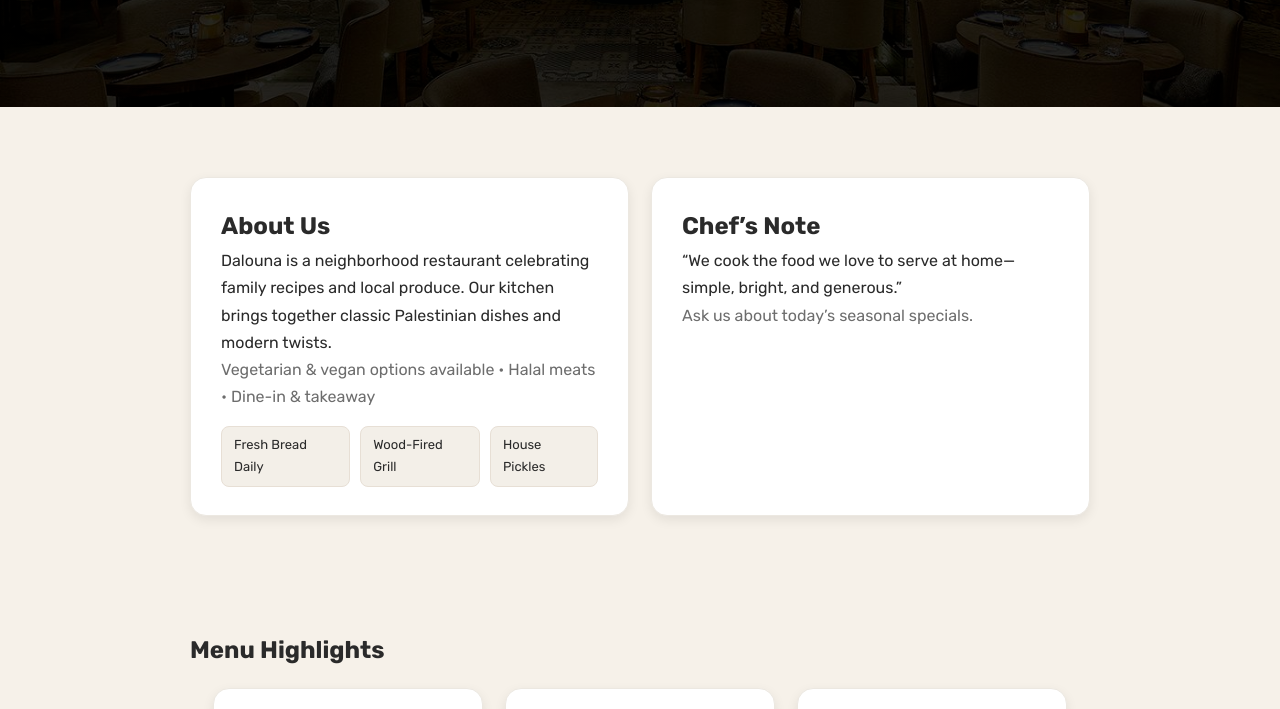
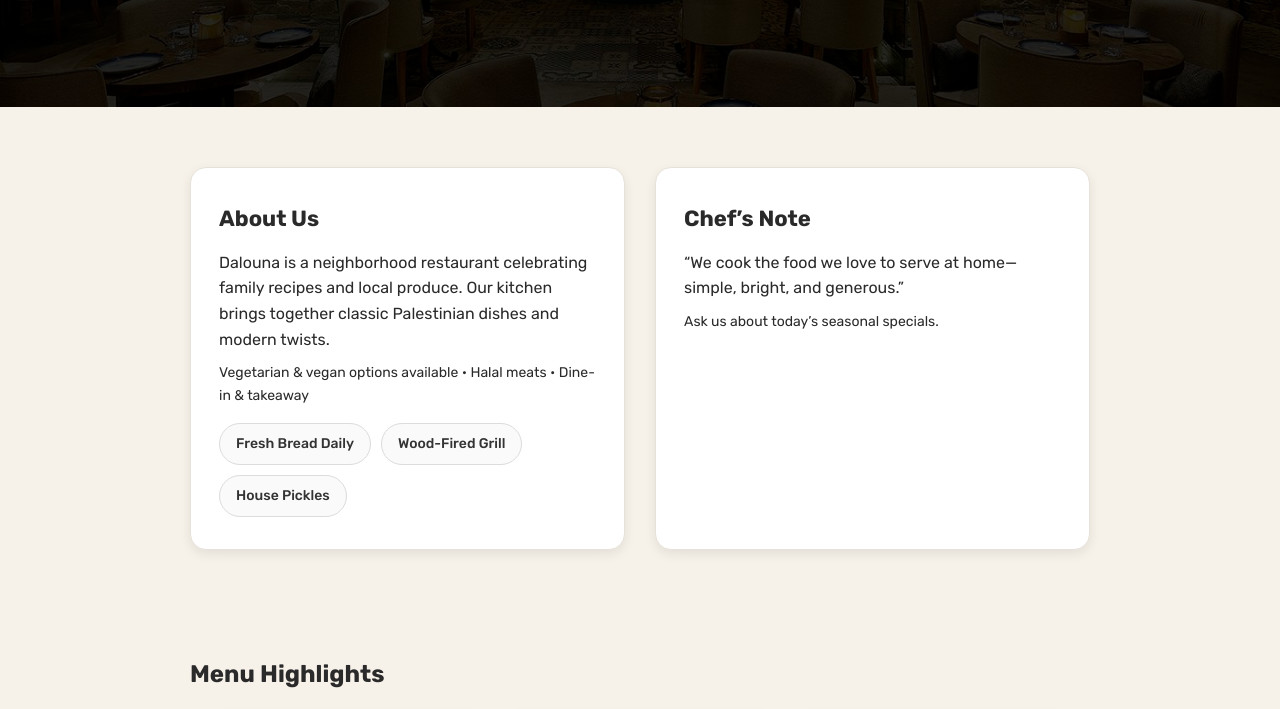
Before and after one commit to yazanshawa/dalouna--12428589-, a plain HTML site: page index.html in a window 1280 px wide. Shown: the part 478-1187 px from the top of the page. Drawn offline with Linux system fonts and the light colour scheme.

Commit message:
Update style.css

```diff
--- a/css/style.css
+++ b/css/style.css
@@ -26,7 +26,7 @@ body{font-family:"Rubik",sans-serif;background:var(--bg);color:var(--ink);line-h
 .hours-container,
 .findus-container{max-width:var(--container);margin:0 auto;padding:0 25px}
 
-/* Header */
+
 .site-header{background:#fff;box-shadow:0 1px 4px rgba(0,0,0,.06);padding:14px 0}
 .navbar{display:flex;align-items:center;justify-content:space-between}
 .logo{font-weight:700;font-size:22px;color:var(--brand)}
@@ -34,7 +34,7 @@ body{font-family:"Rubik",sans-serif;background:var(--bg);color:var(--ink);line-h
 .nav-menu a{text-decoration:none;color:#333;font-weight:500}
 .nav-menu a:hover{color:var(--brand)}
 
-/* Hero */
+
 .hero{
   height:520px;
   background:
@@ -43,12 +43,12 @@ body{font-family:"Rubik",sans-serif;background:var(--bg);color:var(--ink);line-h
   display:flex;align-items:center;justify-content:center;text-align:center;color:#fff
 }
 .hero-text{max-width:700px;padding:0 20px}
-.badge-tag{display:inline-block;background:rgba(255,255,255,.22);padding:6px 14px;border-radius:999px;font-size:13px;margin-bottom:12px}
+.badge-tag{display:inline-block;background:rgba(255,255,255,.22);padding:6px 14px;border-radius:999px;font-size:13px;margin-bottom:12px;background-color:#0a8c7d}
 .hero h1{font-size:42px;margin:6px 0 8px;font-weight:700}
 .hero p{color:#f0f0f0;margin-bottom:14px}
 .menu-btn{display:inline-block;background:var(--brand);color:#fff;text-decoration:none;font-weight:700;padding:10px 22px;border-radius:999px;box-shadow:0 10px 24px rgba(10,140,125,.28)}
 
-/* Card base */
+
 .card{
   background:var(--card);
   border-radius:var(--radius);
@@ -57,14 +57,20 @@ body{font-family:"Rubik",sans-serif;background:var(--bg);color:var(--ink);line-h
   padding:28px 30px;
 }
 
-/* About */
+
 #about{padding:70px 0}
 .about-container{display:grid;grid-template-columns:1fr 1fr;gap:var(--gap)}
 .feature-tags{display:flex;gap:10px;margin-top:16px}
-.feature-tags span{padding:7px 12px;border-radius:8px;background:#f3efe8;border:1px solid #e7dfd5;font-size:13px}
+.feature-tags span{background-color: #fff;
+    color: #333;
+    border: 1px solid #ccc;
+    border-radius: 9999px;
+    padding: 10px 20px;
+    font-size: 14px;
+    cursor: pointer;
+    transition: all 0.3s ease;}
 .muted{color:var(--muted)}
 
-/* Menu */
 #menu{padding:44px 0}
 .section-title{text-align:left;max-width:var(--container);margin:0 auto 18px;padding:0 25px;font-size:24px;font-weight:700}
 .menu-grid{display:grid;grid-template-columns:repeat(3,270px);justify-content:center;gap:var(--gap)}
@@ -75,19 +81,19 @@ body{font-family:"Rubik",sans-serif;background:var(--bg);color:var(--ink);line-h
 .dish span{font-size:16px;font-weight:700;color:var(--brand)}
 .note{max-width:var(--container);margin:8px auto 0;padding:0 25px;font-size:12.5px;color:#8a8a8a}
 
-/* Hours & Reserve */
+
 #hours{padding:44px 0}
 .hours-container{display:grid;grid-template-columns:1fr 1fr;gap:var(--gap)}
 .time-row{display:flex;justify-content:space-between;padding:10px 0;border-bottom:1px dashed #e6e0d7}
 .time-row:last-child{border-bottom:0}
 
-/* Find Us */
+
 #find-us{padding:20px 0 70px}
 .findus-container{display:grid;grid-template-columns:360px 360px;justify-content:center;gap:var(--gap)}
 .map-card{padding:0;overflow:hidden;height:280px;display:flex;align-items:center;justify-content:center}
 .map-card img{width:100%;height:100%;object-fit:cover;border-radius:var(--radius)}
 
-/* Footer */
+
 .site-footer{background:#333;color:#fff;text-align:center;padding:22px;font-size:14px}
 
 
@@ -110,7 +116,7 @@ body{font-family:"Rubik",sans-serif;background:var(--bg);color:var(--ink);line-h
     grid-template-columns: 1fr;
   }
 }
-/* footer */
+
 .site-footer {
     background-color: #333;
     color: rgb(28, 212, 18);
@@ -127,7 +133,7 @@ body{font-family:"Rubik",sans-serif;background:var(--bg);color:var(--ink);line-h
     text-decoration: underline;
 }
 
-/* responsive design */
+
 @media (max-width: 768px) {
     .navbar {
         flex-direction: column;
@@ -148,3 +154,85 @@ body{font-family:"Rubik",sans-serif;background:var(--bg);color:var(--ink);line-h
         height: 250px;
     }
 }
+
+
+#about {
+  padding: 60px 0;
+  background-color: var(--bg);
+}
+
+.about-container {
+  display: flex;
+  justify-content: center;
+  align-items: stretch;
+  flex-wrap: wrap;
+  gap: 30px;
+  max-width: var(--container);
+  margin: 0 auto;
+  padding: 0 25px;
+}
+
+.about-box,
+.chef-box {
+  background-color: var(--card);
+  border-radius: var(--radius);
+  box-shadow: var(--shadow);
+  padding: 32px 28px;
+  border: 1px solid #e7e2d9;
+  flex: 1 1 400px;
+}
+
+.about-box h2,
+.chef-box h2 {
+  font-size: 22px;
+  font-weight: 700;
+  margin-bottom: 12px;
+}
+
+.about-box p,
+.chef-box p {
+  color: var(--ink);
+  margin-bottom: 10px;
+  line-height: 1.6;
+}
+
+.muted {
+  color: var(--muted);
+  font-size: 14px;
+}
+
+.feature-tags {
+  display: flex;
+  flex-wrap: wrap;
+  gap: 10px;
+  margin-top: 16px;
+}
+
+.feature-tags span {
+  display: inline-block;
+  background: #fafafa;
+  border: 1px solid #dcdcdc;
+  border-radius: 9999px;
+  padding: 8px 16px;
+  font-size: 14px;
+  color: #333;
+  font-weight: 500;
+  transition: all 0.3s ease;
+}
+
+.feature-tags span:hover {
+  background: var(--brand);
+  color: #fff;
+  border-color: var(--brand);
+}
+
+@media (max-width: 768px) {
+  .about-container {
+    flex-direction: column;
+  }
+
+  .about-box,
+  .chef-box {
+    width: 100%;
+  }
+}
```
